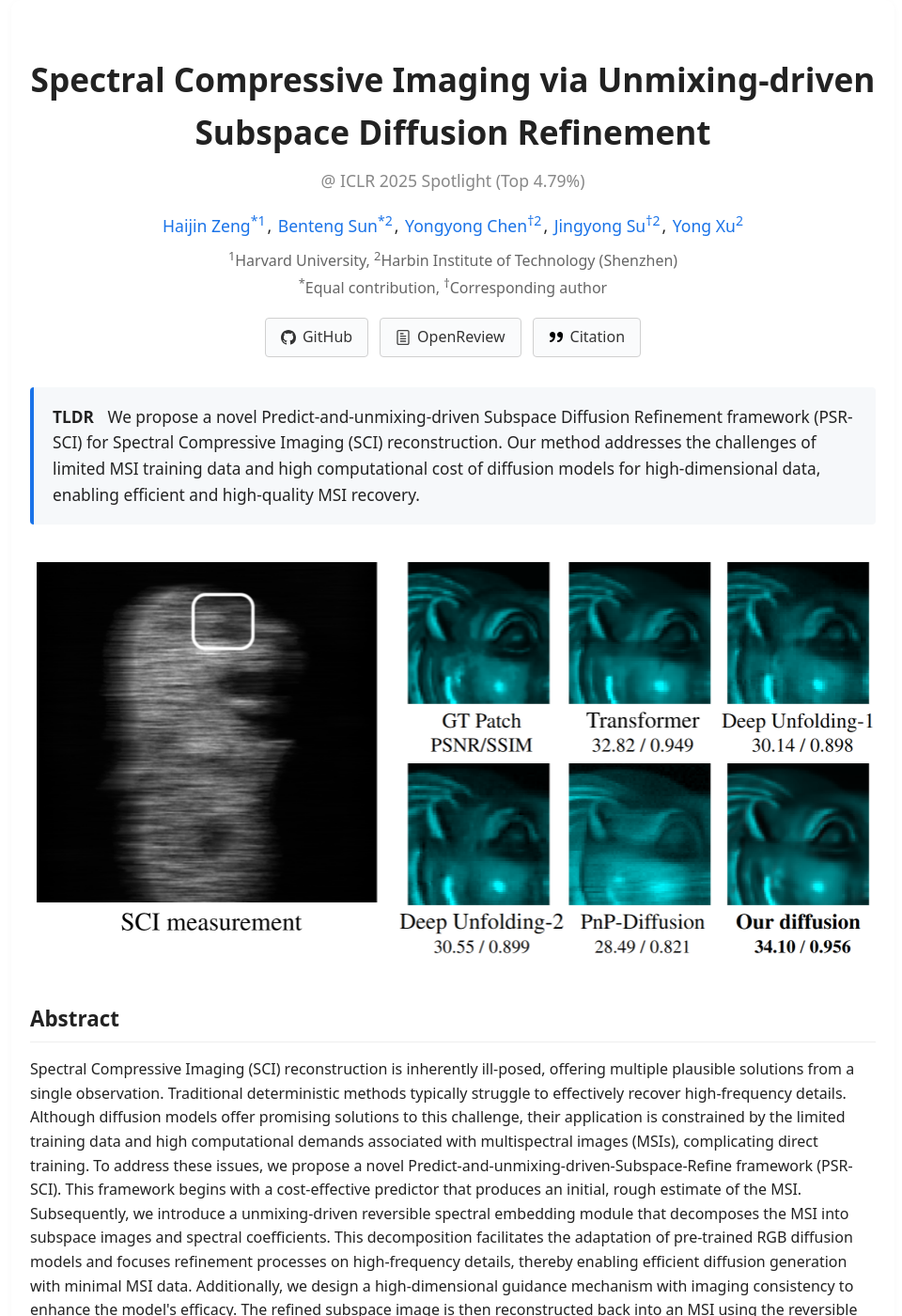
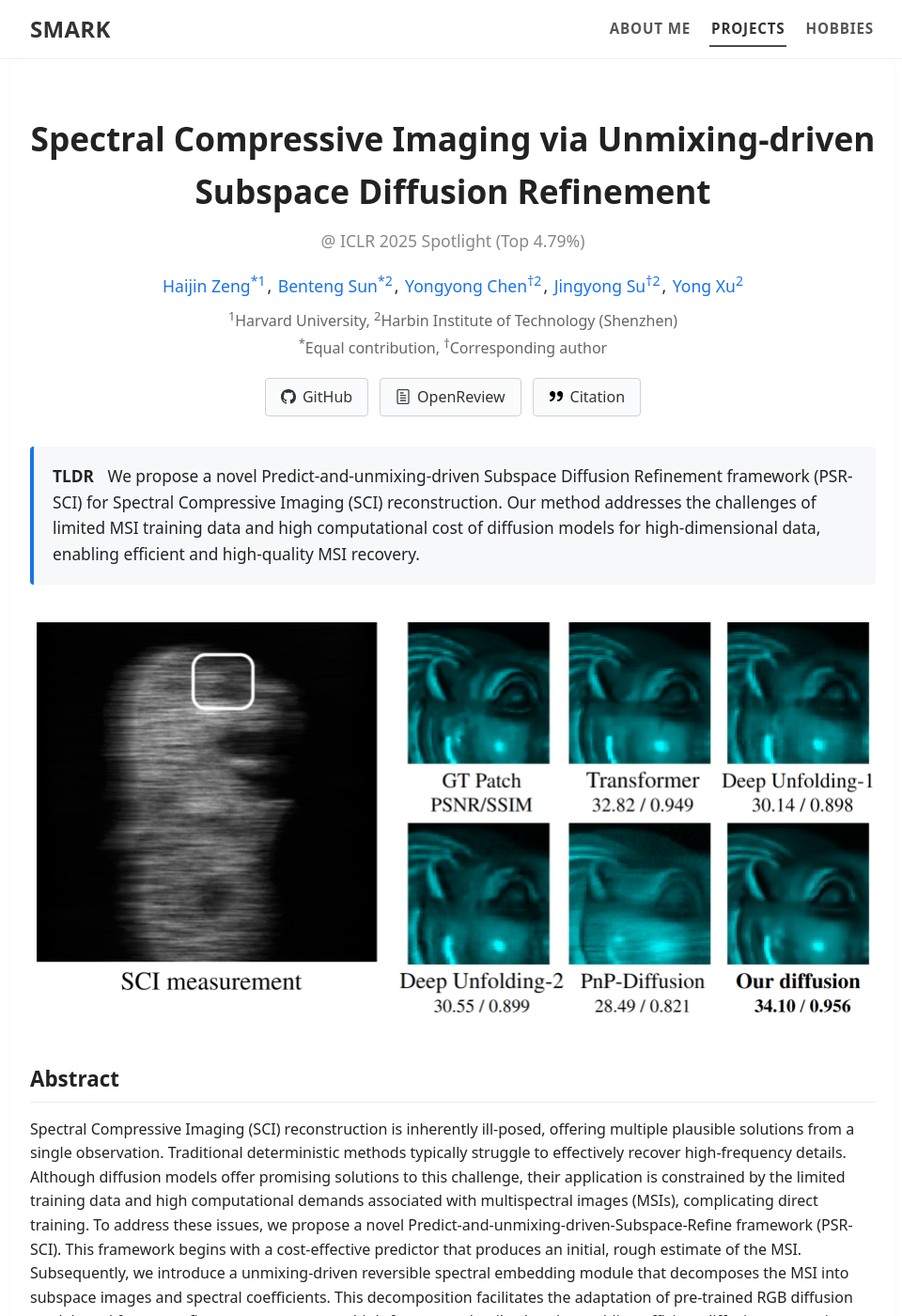
Before and after one commit to SMARK2022/SMARK2022.github.io, a Jekyll site: the page project/PSR-SCI/index.html, which Jekyll copies as it is, in a window 1280 px wide and 1400 px high. Shown: the whole window at 94% size, without its empty margins (158-1118 px from the left). Built offline with Jekyll 4.4.1, drawn with Linux system fonts in a browser that asks for light colours.

Commit message:
更新个人网站配置，注释掉社交媒体链接；调整项目部分标题格式；新增顶部导航栏以改善用户体验

```diff
--- a/_config.yml
+++ b/_config.yml
@@ -16,9 +16,9 @@ owner:
   github: SMARK2022
   linkedin: benteng-sun-857031296
   scholar: https://scholar.google.com/citations?user=Xngkc3UAAAAJ
-  bilibili: 277900821
-  researchgate: https://www.researchgate.net/profile/Benteng-Sun
-  zhihu: https://www.zhihu.com/people/smark-64
+  # bilibili: 277900821
+  # researchgate: https://www.researchgate.net/profile/Benteng-Sun
+  # zhihu: https://www.zhihu.com/people/smark-64
   # facebook: caihanlin2002
   # instagram: lancecai2002
   # lastfm:
--- a/project/PSR-SCI/index.html
+++ b/project/PSR-SCI/index.html
@@ -11,6 +11,18 @@
 </head>
 
 <body>
+    <!-- Top navigation with a clear "back to home" path -->
+    <div class="topbar" role="navigation" aria-label="Primary">
+        <div class="nav">
+            <!-- Left brand: click to go back to homepage -->
+            <a class="brand" href="https://smark2022.github.io/" aria-label="Go to Home">SMARK</a>
+            <div class="nav-spacer"></div>
+            <!-- Right links: anchors go to sections on your homepage -->
+            <a class="nav-link" href="https://smark2022.github.io/">About Me</a>
+            <a class="nav-link active" href="#" aria-current="page">Projects</a>
+            <a class="nav-link" href="https://smark2022.github.io/hobbies">Hobbies</a>
+        </div>
+    </div>
     <div class="container">
         <header>
             <h1>Spectral Compressive Imaging via Unmixing-driven Subspace Diffusion Refinement</h1>
--- a/project/PSR-SCI/style.css
+++ b/project/PSR-SCI/style.css
@@ -154,7 +154,7 @@ sup,
     max-width: 100%;
     height: auto;
     border-radius: 5px;
-    box-shadow: 0 1px 4px rgba(0,0,0,0.1);
+    box-shadow: 0 1px 4px rgba(0, 0, 0, 0.1);
 }
 
 .caption {
@@ -174,7 +174,7 @@ sup,
 .table-container img {
     max-width: 100%;
     border-radius: 5px;
-    box-shadow: 0 1px 4px rgba(0,0,0,0.1);
+    box-shadow: 0 1px 4px rgba(0, 0, 0, 0.1);
 }
 
 ul {
@@ -202,6 +202,7 @@ ul li {
         font-size: 1rem;
     }
 }
+
 @media (max-width: 600px) {
     .container {
         padding: 6px 1vw;
@@ -379,14 +380,16 @@ ul li {
 }
 
 /* 图片点击放大效果提示 */
-.figure img, .teaser img {
+.figure img,
+.teaser img {
     cursor: pointer;
     transition: transform 0.2s ease;
 }
 
-.figure img:hover, .teaser img:hover {
+.figure img:hover,
+.teaser img:hover {
     transform: scale(1.02);
-    box-shadow: 0 4px 8px rgba(0,0,0,0.2);
+    box-shadow: 0 4px 8px rgba(0, 0, 0, 0.2);
 }
 
 /* Lightbox样式覆盖 */
@@ -419,7 +422,7 @@ ul li {
     right: 0;
     width: 40px;
     height: 100%;
-    background: linear-gradient(to right, rgba(255,255,255,0), rgba(255,255,255,0.7));
+    background: linear-gradient(to right, rgba(255, 255, 255, 0), rgba(255, 255, 255, 0.7));
     pointer-events: none;
     opacity: 0;
     transition: opacity 0.3s ease;
@@ -430,3 +433,68 @@ ul li {
         opacity: 1;
     }
 }
+
+:root {
+    --ink: #333;
+    --muted: #666;
+    --bg: #f9f9fa;
+    --card: #fff;
+    --brand: #1a73e8;
+    --line: #eee;
+    --shadow: 0 4px 6px rgba(0, 0, 0, .1);
+}
+
+/* ======= Top sticky nav ======= */
+.topbar {
+    position: sticky;
+    top: 0;
+    z-index: 1000;
+    background: #fff;
+    border-bottom: 1px solid var(--line);
+}
+
+.topbar .nav {
+    max-width: 900px;
+    margin: 0 auto;
+    padding: 12px 20px;
+    display: flex;
+    align-items: center;
+    gap: 18px;
+}
+
+.brand {
+    text-decoration: none;
+    color: var(--ink);
+    font-weight: 800;
+    letter-spacing: .3px;
+    font-size: 1.5rem;
+}
+
+.brand:hover {
+    color: var(--brand);
+}
+
+.nav-spacer {
+    flex: 1;
+}
+
+.nav-link {
+    text-decoration: none;
+    color: #555;
+    font-weight: 700;
+    letter-spacing: .8px;
+    text-transform: uppercase;
+    font-size: .95rem;
+    padding: 6px 2px;
+    border-bottom: 2px solid transparent;
+    transition: color .2s, border-color .2s;
+}
+
+.nav-link:hover {
+    color: var(--ink);
+}
+
+.nav-link.active {
+    color: var(--ink);
+    border-color: #4b4b4b;
+}
```
Also changed, not shown: index.md (+1 -1 lines).
